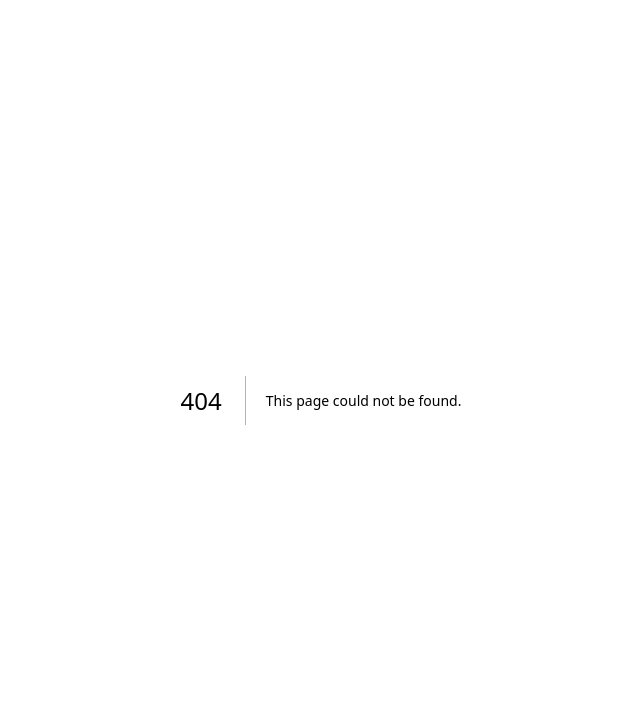
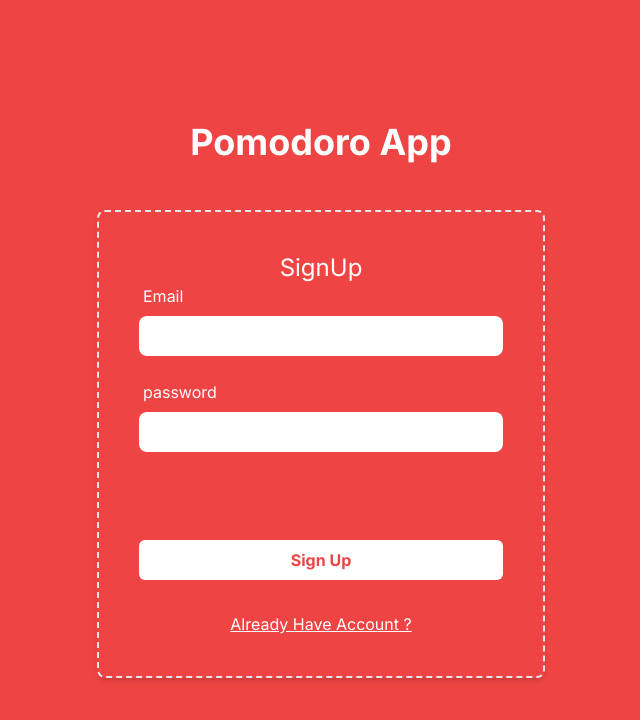
Before and after one commit to saketkum11/pomodorofocus, a Next.js app: page /signup in a window 1280 px wide. Before the commit this address had no page. Shown: the top 720 px of the page, without its empty margins (319-959 px from the left). Built offline with nearby package versions, Linux system fonts and the light colour scheme.

Commit message:
add : login and signup page

```diff
--- /dev/null
+++ b/src/app/login/page.tsx
@@ -0,0 +1,46 @@
+"use client";
+import React from "react";
+import Link from "next/link";
+const loginPage = () => {
+  return (
+    <main className="bg-red-500 min-h-screen flex  flex-col  justify-center items-center  text-white">
+      <h1 className="text-4xl font-bold pb-12"> Pomodoro App</h1>
+      <div className=" max-w-md border-2 border-dashed w-full rounded-lg p-10 shadow-md ">
+        <h1 className="text-center text-2xl">Login</h1>
+        <form action="">
+          <div className="min-h-64 flex flex-col gap-6">
+            <div className="">
+              <label htmlFor="" className="block pb-2 pl-1">
+                Email
+              </label>
+              <input
+                type="email"
+                className="block w-full px-6 py-2 rounded-lg text-red-500 outline-none"
+              />
+            </div>
+            <div className="">
+              <label htmlFor="" className="block pb-2 pl-1">
+                password
+              </label>
+              <input
+                type="password"
+                className="block w-full px-6 py-2 rounded-lg text-red-500 outline-none"
+              />
+            </div>
+          </div>
+          <button className="bg-white text-red-500 w-full py-2 px-4 rounded-md font-bold">
+            Login
+          </button>
+        </form>
+        <Link
+          href="/signup"
+          className=" flex justify-center text-white mt-8 underline"
+        >
+          Create Account ?
+        </Link>
+      </div>
+    </main>
+  );
+};
+
+export default loginPage;
--- /dev/null
+++ b/src/app/signup/page.tsx
@@ -0,0 +1,95 @@
+"use client";
+import React, { useState } from "react";
+import Link from "next/link";
+import axios from "axios";
+const SignUpPage = () => {
+  type FormState = {
+    email: string;
+    password: string;
+  };
+  const [userData, setUserData] = useState<FormState>({
+    email: "",
+    password: "",
+  });
+  const [isLoading, setIsLoading] = useState(false);
+  const { email, password } = userData;
+  const onChange = (e: any) => {
+    setUserData((prev: any) => {
+      return {
+        ...prev,
+        [e.target.name]: e.target.value,
+      };
+    });
+  };
+  const onSignup = async (e: React.FormEvent<HTMLFormElement>) => {
+    e.preventDefault();
+    try {
+      setIsLoading(true);
+      const res = await axios.get("/api/user/signup");
+      console.log("from onsigup");
+    } catch (error: any) {
+      console.error("error ", error.message);
+    } finally {
+      setIsLoading(false);
+    }
+  };
+  return (
+    <main className="bg-red-500 min-h-screen flex flex-col justify-center items-center  text-white">
+      <h1 className="text-4xl font-bold pb-12"> Pomodoro App</h1>
+      <div className=" max-w-md border-2 border-dashed w-full rounded-lg p-10 shadow-md ">
+        <h1 className="text-center text-2xl">SignUp</h1>
+        <form action="" onSubmit={onSignup}>
+          <div className="min-h-64 flex flex-col gap-6">
+            <div className="">
+              <label htmlFor="" className="block pb-2 pl-1">
+                Email
+              </label>
+              <input
+                type="email"
+                required
+                autoComplete="email"
+                name="email"
+                value={email}
+                onChange={(e) => {
+                  onChange(e);
+                }}
+                className="block w-full px-6 py-2 rounded-lg text-red-500 outline-none"
+              />
+            </div>
+            <div className="">
+              <label htmlFor="" className="block pb-2 pl-1">
+                password
+              </label>
+              <input
+                required
+                name="password"
+                autoComplete="password"
+                value={password}
+                onChange={(e) => {
+                  onChange(e);
+                }}
+                type="password"
+                className="block w-full px-6 py-2 rounded-lg text-red-500 outline-none"
+              />
+            </div>
+          </div>
+          <button
+            type="submit"
+            className="bg-white text-red-500 w-full py-2 px-4 rounded-md font-bold"
+          >
+            {isLoading ? "proccessing..." : "Sign Up"}
+          </button>
+        </form>
+        <Link
+          href="/login"
+          className=" flex justify-center text-white mt-8 underline"
+        >
+          Already Have Account ?
+        </Link>
+      </div>
+      <ul></ul>
+    </main>
+  );
+};
+
+export default SignUpPage;
```
